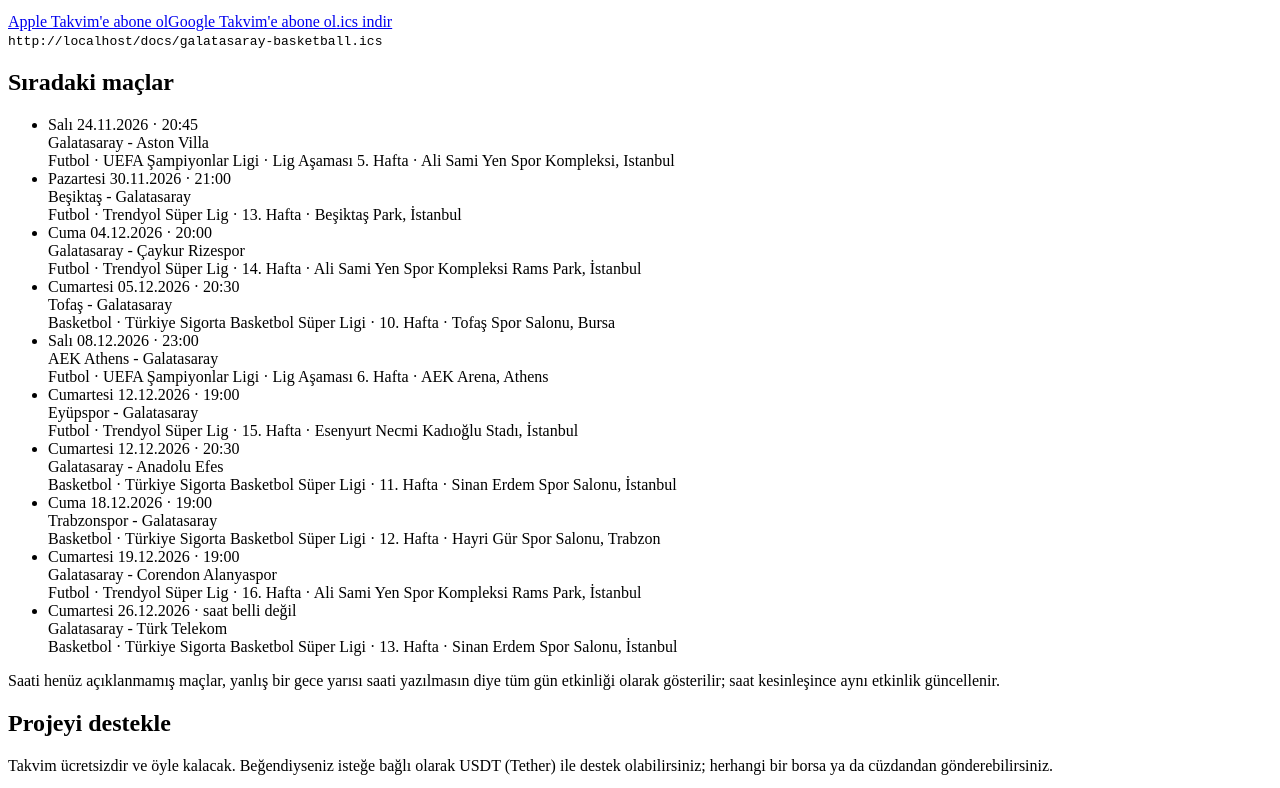
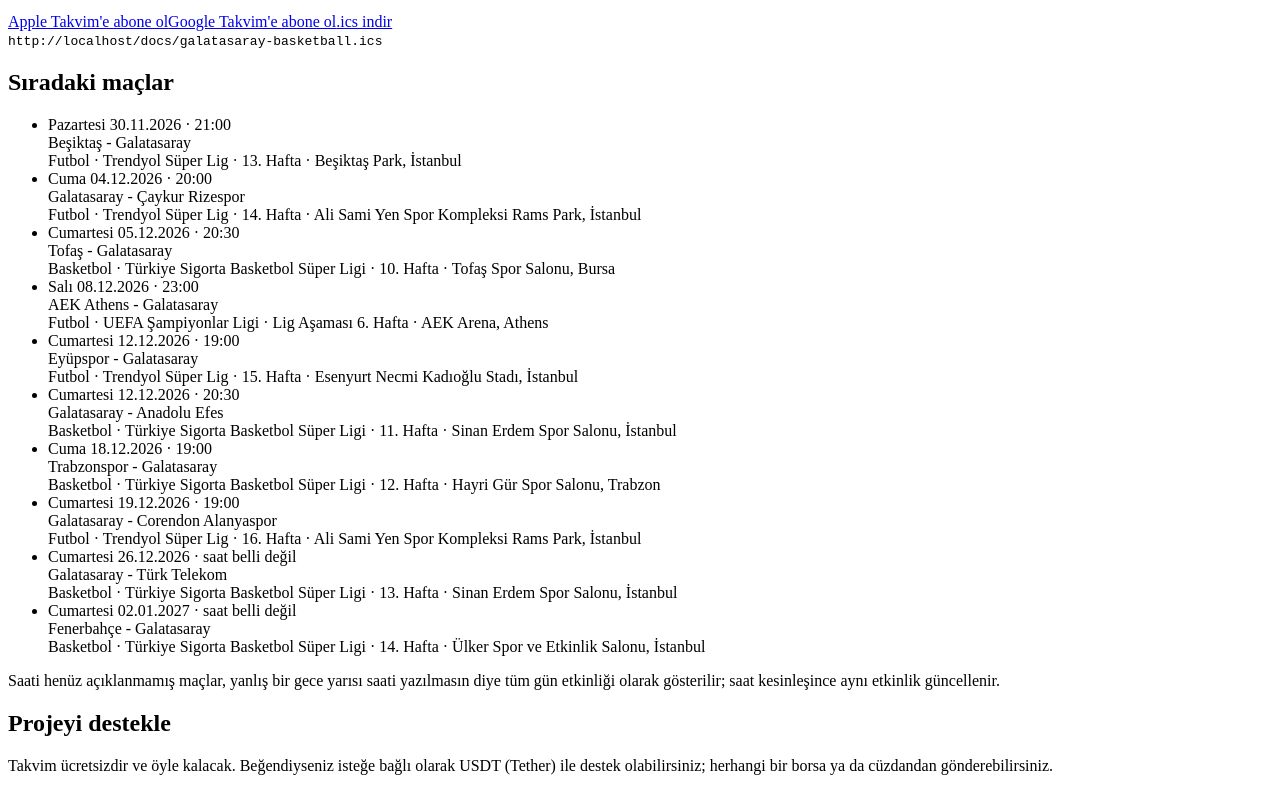
Before and after one commit to trkenankement/galatasaray-calendar, a plain HTML site: page docs/index.html in a window 1280 px wide. Shown: the part 628-1416 px from the top of the page. Drawn offline with Linux system fonts and the light colour scheme; no server answers.

Commit message:
chore: update calendars

```diff
--- a/docs/index.html
+++ b/docs/index.html
@@ -62,7 +62,6 @@ button.btn{border:0;font:inherit;font-weight:600;cursor:pointer;margin-top:.7rem
 <section class="feed" id="basketball"><h3>Basketbol</h3><p>Galatasaray erkek basketbol takımının maçları</p><div class="actions"><a class="btn for-apple" data-feed="galatasaray-basketball.ics" href="galatasaray-basketball.ics">Apple Takvim'e abone ol</a><a class="btn for-google" data-google="galatasaray-basketball.ics" href="galatasaray-basketball.ics" target="_blank" rel="noopener noreferrer">Google Takvim'e abone ol</a><a class="dl" href="galatasaray-basketball.ics" download>.ics indir</a></div><code data-url="galatasaray-basketball.ics">galatasaray-basketball.ics</code></section>
 <h2>Sıradaki maçlar</h2>
 <ul class="matches">
-<li><div class="when">Salı 24.11.2026 · 20:45</div><div class="teams">Galatasaray - Aston Villa</div><div class="meta">Futbol · UEFA Şampiyonlar Ligi · Lig Aşaması 5. Hafta · Ali Sami Yen Spor Kompleksi, Istanbul</div></li>
 <li><div class="when">Pazartesi 30.11.2026 · 21:00</div><div class="teams">Beşiktaş - Galatasaray</div><div class="meta">Futbol · Trendyol Süper Lig · 13. Hafta · Beşiktaş Park, İstanbul</div></li>
 <li><div class="when">Cuma 04.12.2026 · 20:00</div><div class="teams">Galatasaray - Çaykur Rizespor</div><div class="meta">Futbol · Trendyol Süper Lig · 14. Hafta · Ali Sami Yen Spor Kompleksi Rams Park, İstanbul</div></li>
 <li><div class="when">Cumartesi 05.12.2026 · 20:30</div><div class="teams">Tofaş - Galatasaray</div><div class="meta">Basketbol · Türkiye Sigorta Basketbol Süper Ligi · 10. Hafta · Tofaş Spor Salonu, Bursa</div></li>
@@ -72,6 +71,7 @@ button.btn{border:0;font:inherit;font-weight:600;cursor:pointer;margin-top:.7rem
 <li><div class="when">Cuma 18.12.2026 · 19:00</div><div class="teams">Trabzonspor - Galatasaray</div><div class="meta">Basketbol · Türkiye Sigorta Basketbol Süper Ligi · 12. Hafta · Hayri Gür Spor Salonu, Trabzon</div></li>
 <li><div class="when">Cumartesi 19.12.2026 · 19:00</div><div class="teams">Galatasaray - Corendon Alanyaspor</div><div class="meta">Futbol · Trendyol Süper Lig · 16. Hafta · Ali Sami Yen Spor Kompleksi Rams Park, İstanbul</div></li>
 <li><div class="when">Cumartesi 26.12.2026 · saat belli değil</div><div class="teams">Galatasaray - Türk Telekom</div><div class="meta">Basketbol · Türkiye Sigorta Basketbol Süper Ligi · 13. Hafta · Sinan Erdem Spor Salonu, İstanbul</div></li>
+<li><div class="when">Cumartesi 02.01.2027 · saat belli değil</div><div class="teams">Fenerbahçe - Galatasaray</div><div class="meta">Basketbol · Türkiye Sigorta Basketbol Süper Ligi · 14. Hafta · Ülker Spor ve Etkinlik Salonu, İstanbul</div></li>
 </ul>
 <p class="muted">Saati henüz açıklanmamış maçlar, yanlış bir gece yarısı saati yazılmasın diye tüm gün etkinliği olarak gösterilir; saat kesinleşince aynı etkinlik güncellenir.</p>
 <h2 id="bagis">Projeyi destekle</h2>
```
Also changed, not shown: 2 other files.
